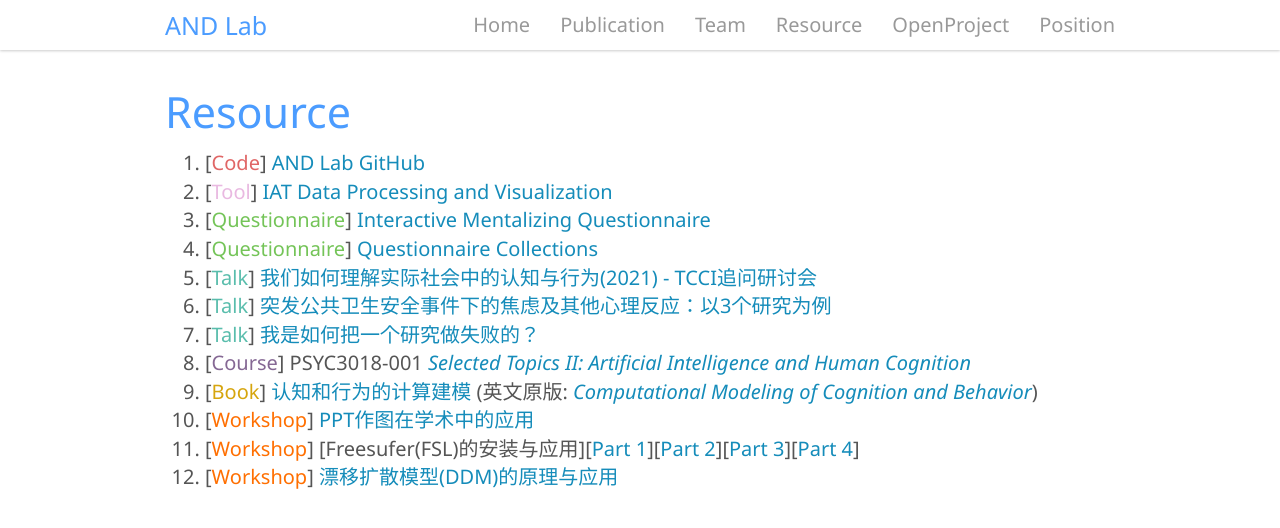
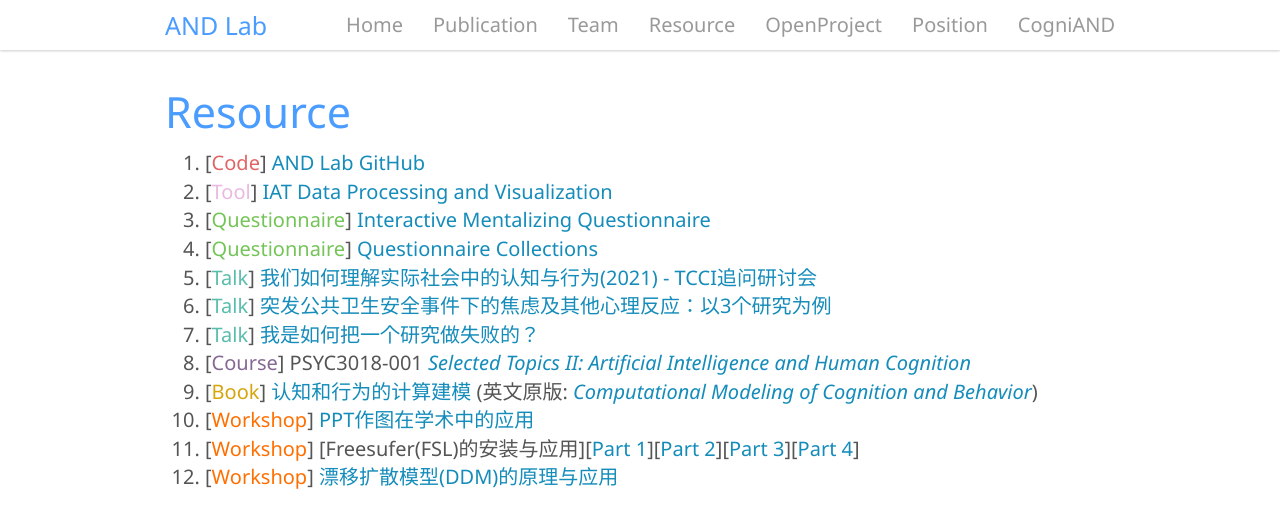
Before and after one commit to andlab-um/lab-website, a Jekyll site: the page built from _pages/resource.md, in a window 1280 px wide. Shown: the top 528 px of the page. Built offline with Jekyll 4.4.1, drawn with Linux system fonts in a browser that asks for light colours; nearby versions of some CDN libraries.

Commit message:
Update _config.yml
增加平台跳转按钮

```diff
--- a/_config.yml
+++ b/_config.yml
@@ -33,6 +33,9 @@ menu:
     url: /openproject
   - title: Position
     url: /position
+  - title: CogniAND
+    url: https://majestic-cassata-dab735.netlify.app
+
 
 sass:
   sass_dir: _sass
```
